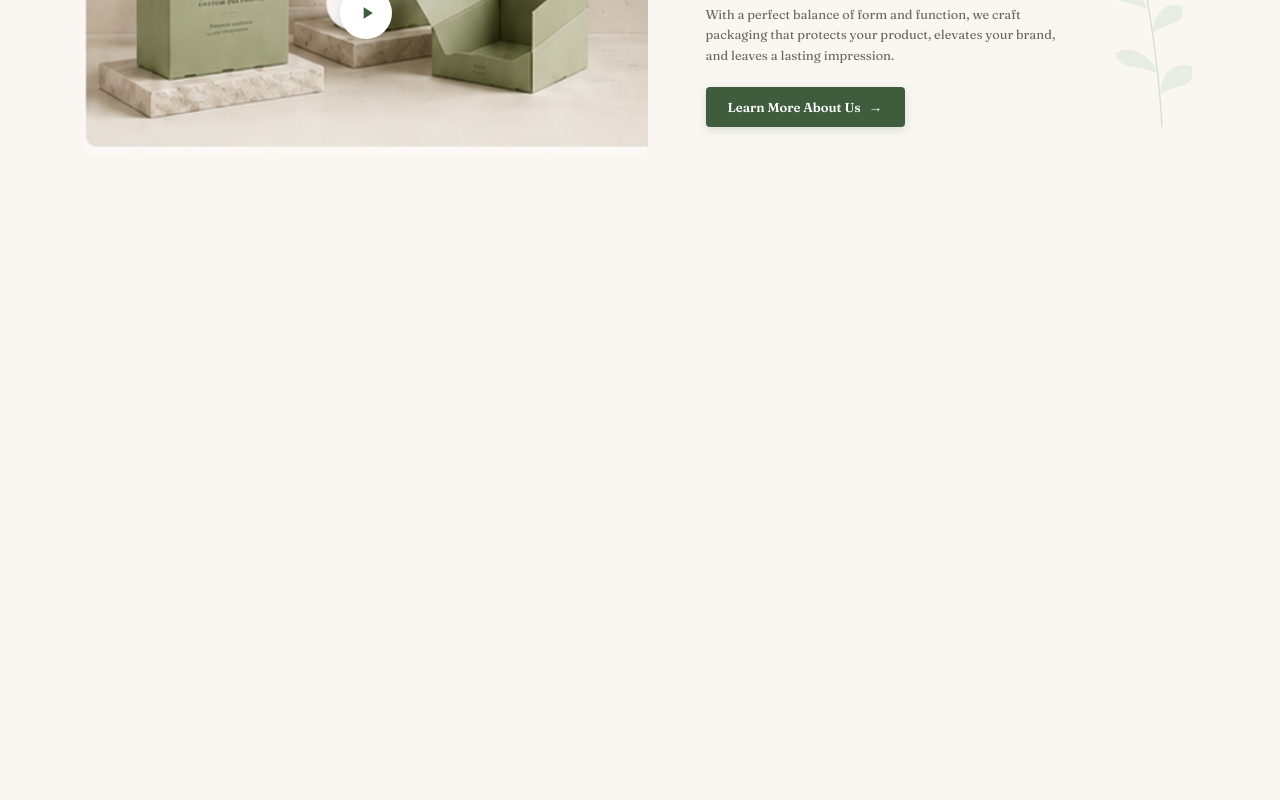
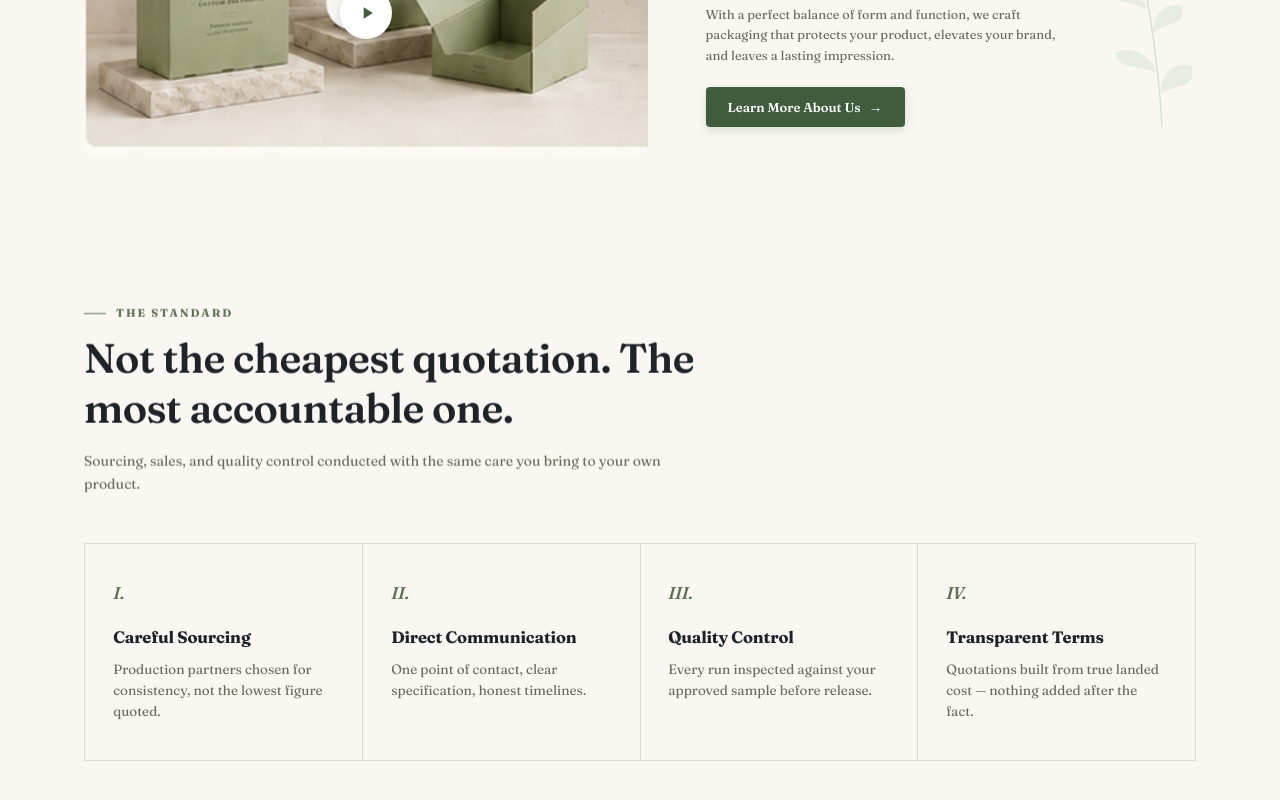
Before and after one commit to bilalkhanx9/Blink-pack, a React (Vite) app: page / in a window 1280 px wide. Shown: the part 2315-3115 px from the top of the page. Before the commit the page ends 2541 px from the top, so only its background shows below. Built offline with nearby package versions, Linux system fonts and the light colour scheme.

Commit message:
Add The Standard section to landing page bottom

```diff
--- a/src/App.jsx
+++ b/src/App.jsx
@@ -5,6 +5,7 @@ import Hero from './components/Hero';
 import PackagingRange from './components/PackagingRange';
 import FreeDesignBanner from './components/FreeDesignBanner';
 import ProcessSection from './components/ProcessSection';
+import StandardSection from './components/StandardSection';
 import PackagingDetailPage from './components/PackagingDetailPage';
 import { packagingTypes, getPackagingTypeById } from './data/packagingData';
 import { useScrollReveal } from './hooks/useScrollReveal';
@@ -71,6 +72,7 @@ export default function App() {
           <FreeDesignBanner />
           <PackagingRange onSelectType={handleSelectType} />
           <ProcessSection />
+          <StandardSection />
         </>
       )}
     </div>
--- /dev/null
+++ b/src/components/StandardSection.css
@@ -0,0 +1,178 @@
+/* ==========================================================================
+   The Standard Section Styling
+   ========================================================================== */
+
+.standard-section {
+  width: 100%;
+  background-color: #FAF7F2;
+  padding: clamp(64px, 9vh, 104px) 0 clamp(72px, 10vh, 112px);
+  position: relative;
+  font-family: 'Fraunces', Georgia, serif;
+}
+
+.standard-container {
+  max-width: 1240px;
+  width: 100%;
+  margin: 0 auto;
+  padding: 0 64px;
+}
+
+/* --------------------------------------------------------------------------
+   Header
+   -------------------------------------------------------------------------- */
+.standard-header {
+  text-align: left;
+  max-width: 860px;
+  margin-bottom: clamp(40px, 6vh, 56px);
+}
+
+.standard-eyebrow-wrapper {
+  display: inline-flex;
+  align-items: center;
+  gap: 10px;
+  margin-bottom: 14px;
+}
+
+.standard-eyebrow-line {
+  width: 22px;
+  height: 1.5px;
+  background-color: #5D7154;
+  display: inline-block;
+}
+
+.standard-eyebrow {
+  display: block;
+  font-size: 11px;
+  font-weight: 700;
+  color: #5D7154;
+  letter-spacing: 0.18em;
+  text-transform: uppercase;
+}
+
+.standard-title {
+  font-size: clamp(28px, 3.2vw, 44px);
+  font-weight: 600;
+  line-height: 1.22;
+  color: #1E232A;
+  letter-spacing: -0.015em;
+  margin-bottom: 16px;
+}
+
+.title-break {
+  display: inline;
+}
+
+.standard-description {
+  font-size: clamp(14px, 1.1vw, 16px);
+  line-height: 1.6;
+  color: #6C685C;
+  max-width: 620px;
+}
+
+/* --------------------------------------------------------------------------
+   4-Card Principles Grid with Clean Border Structure
+   -------------------------------------------------------------------------- */
+.standard-grid {
+  display: grid;
+  grid-template-columns: repeat(4, 1fr);
+  border: 1px solid rgba(43, 42, 36, 0.14);
+  background-color: transparent;
+  width: 100%;
+}
+
+.standard-card {
+  padding: clamp(28px, 3vw, 40px) clamp(22px, 2.2vw, 32px);
+  border-right: 1px solid rgba(43, 42, 36, 0.14);
+  display: flex;
+  flex-direction: column;
+  background-color: transparent;
+  transition: background-color 0.25s ease, transform 0.25s ease;
+}
+
+.standard-card:last-child {
+  border-right: none;
+}
+
+.standard-card:hover {
+  background-color: rgba(255, 255, 255, 0.55);
+}
+
+.standard-numeral {
+  font-style: italic;
+  font-size: 17px;
+  font-weight: 600;
+  color: #5D7154;
+  margin-bottom: 24px;
+  display: block;
+}
+
+.standard-card-title {
+  font-size: 16.5px;
+  font-weight: 700;
+  color: #1E232A;
+  line-height: 1.3;
+  letter-spacing: -0.01em;
+  margin-bottom: 10px;
+}
+
+.standard-card-desc {
+  font-size: 13.5px;
+  line-height: 1.55;
+  color: #6C685C;
+  margin: 0;
+}
+
+/* --------------------------------------------------------------------------
+   Responsive Media Queries
+   -------------------------------------------------------------------------- */
+@media (max-width: 1024px) {
+  .standard-grid {
+    grid-template-columns: repeat(2, 1fr);
+  }
+
+  .standard-card {
+    border-right: 1px solid rgba(43, 42, 36, 0.14);
+    border-bottom: 1px solid rgba(43, 42, 36, 0.14);
+  }
+
+  .standard-card:nth-child(2n) {
+    border-right: none;
+  }
+
+  .standard-card:nth-last-child(-n+2) {
+    border-bottom: none;
+  }
+}
+
+@media (max-width: 900px) {
+  .standard-container {
+    padding: 0 24px;
+  }
+}
+
+@media (max-width: 640px) {
+  .standard-section {
+    padding: 48px 0 64px;
+  }
+
+  .standard-container {
+    padding: 0 18px;
+  }
+
+  .title-break {
+    display: none;
+  }
+
+  .standard-grid {
+    grid-template-columns: 1fr;
+  }
+
+  .standard-card {
+    border-right: none;
+    border-bottom: 1px solid rgba(43, 42, 36, 0.14);
+  }
+
+  .standard-card:last-child {
+    border-bottom: none;
+  }
+}
--- /dev/null
+++ b/src/components/StandardSection.jsx
@@ -0,0 +1,61 @@
+import React from 'react';
+import './StandardSection.css';
+
+const standardItems = [
+  {
+    numeral: 'I.',
+    title: 'Careful Sourcing',
+    description: 'Production partners chosen for consistency, not the lowest figure quoted.'
+  },
+  {
+    numeral: 'II.',
+    title: 'Direct Communication',
+    description: 'One point of contact, clear specification, honest timelines.'
+  },
+  {
+    numeral: 'III.',
+    title: 'Quality Control',
+    description: 'Every run inspected against your approved sample before release.'
+  },
+  {
+    numeral: 'IV.',
+    title: 'Transparent Terms',
+    description: 'Quotations built from true landed cost — nothing added after the fact.'
+  }
+];
+
+export default function StandardSection() {
+  return (
+    <section className="standard-section" id="standard">
+      <div className="standard-container">
+
+        {/* Section Header */}
+        <div className="standard-header reveal-up">
+          <div className="standard-eyebrow-wrapper">
+            <span className="standard-eyebrow-line" aria-hidden="true"></span>
+            <span className="standard-eyebrow">THE STANDARD</span>
+          </div>
+          <h2 className="standard-title">
+            Not the cheapest quotation. The <br className="title-break" />
+            most accountable one.
+          </h2>
+          <p className="standard-description">
+            Sourcing, sales, and quality control conducted with the same care you bring to your own product.
+          </p>
+        </div>
+
+        {/* 4-Card Principles Grid */}
+        <div className="standard-grid reveal-stagger">
+          {standardItems.map((item, index) => (
+            <div key={index} className="standard-card">
+              <span className="standard-numeral">{item.numeral}</span>
+              <h3 className="standard-card-title">{item.title}</h3>
+              <p className="standard-card-desc">{item.description}</p>
+            </div>
+          ))}
+        </div>
+
+      </div>
+    </section>
+  );
+}
```
